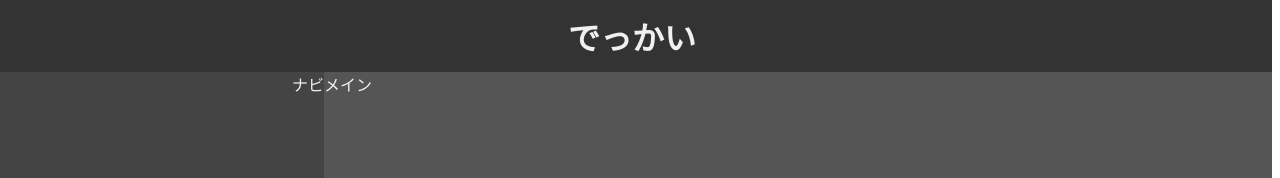
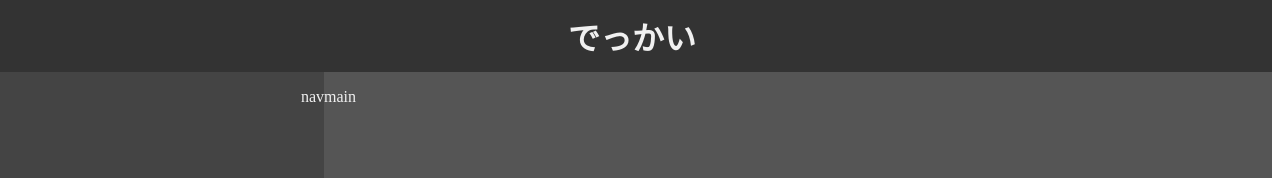
Before and after one commit to tetsutooo/__test__, a plain HTML site: page index.html in a window 1280 px wide. Shown: the top 178 px of the page. Drawn offline with Linux system fonts and the light colour scheme.

Commit message:
Update index.html

```diff
--- a/index.html
+++ b/index.html
@@ -11,10 +11,10 @@
             <h1>でっかい</h1>
         </header>
         <main>
-            メイン
+            <p>main</p>
         </main>
         <nav>
-            ナビ
+            <p>nav</p>
         </nav>
         <footer>
             <p>&copy; 2024 tetsuto. All rights reserved.</p>
```
